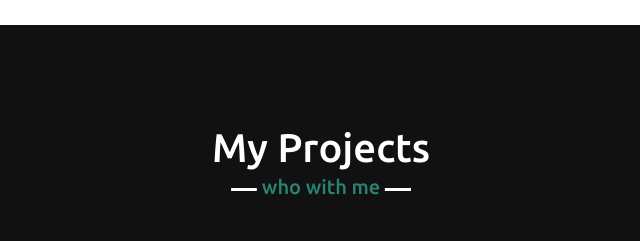
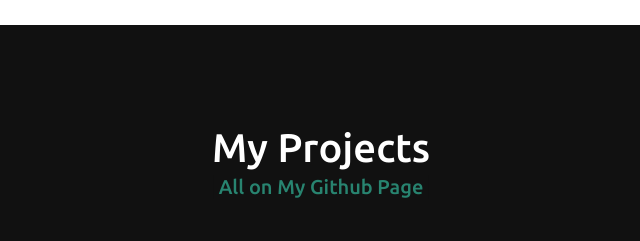
Before and after one commit to denizcanbeytas/My-Own-Portfolio-Page, a plain HTML site: page index.html in a window 1280 px wide. Shown: the part 2780-3021 px from the top of the page, 319-959 px from the left. Drawn offline with nearby package versions, Linux system fonts and the light colour scheme.

Commit message:
CssUpdated
CssUpdated

```diff
--- a/style.css
+++ b/style.css
@@ -383,7 +383,7 @@ section .title::after{
 
 /* teams section styling */
 .teams .title::after{
-    content: "who with me";
+    content: "All on My Github Page";
 }
 .teams .carousel .card{
     background: #222;
```
